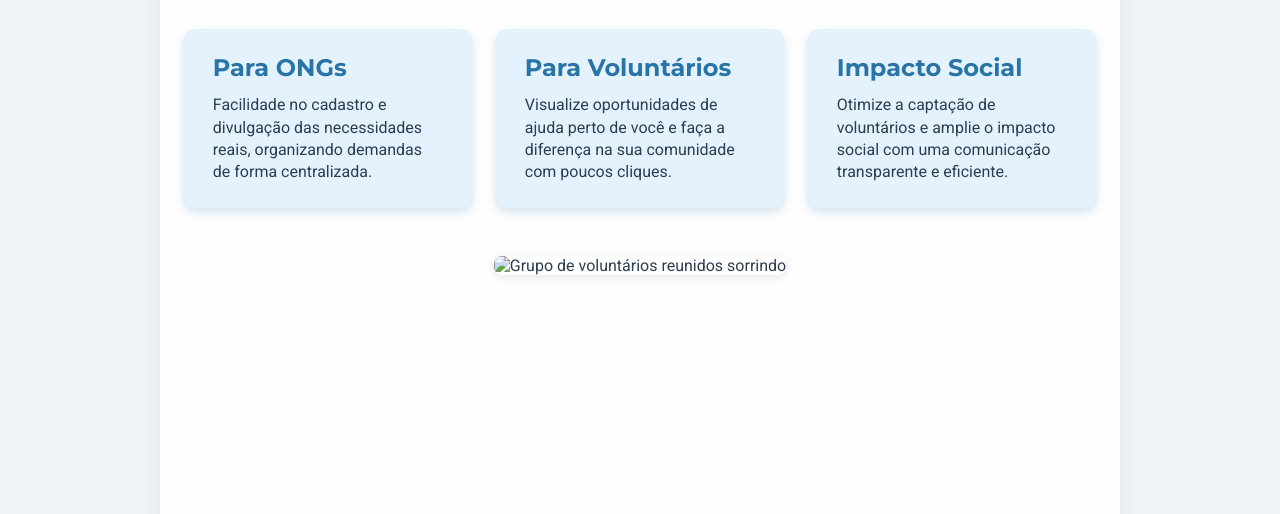
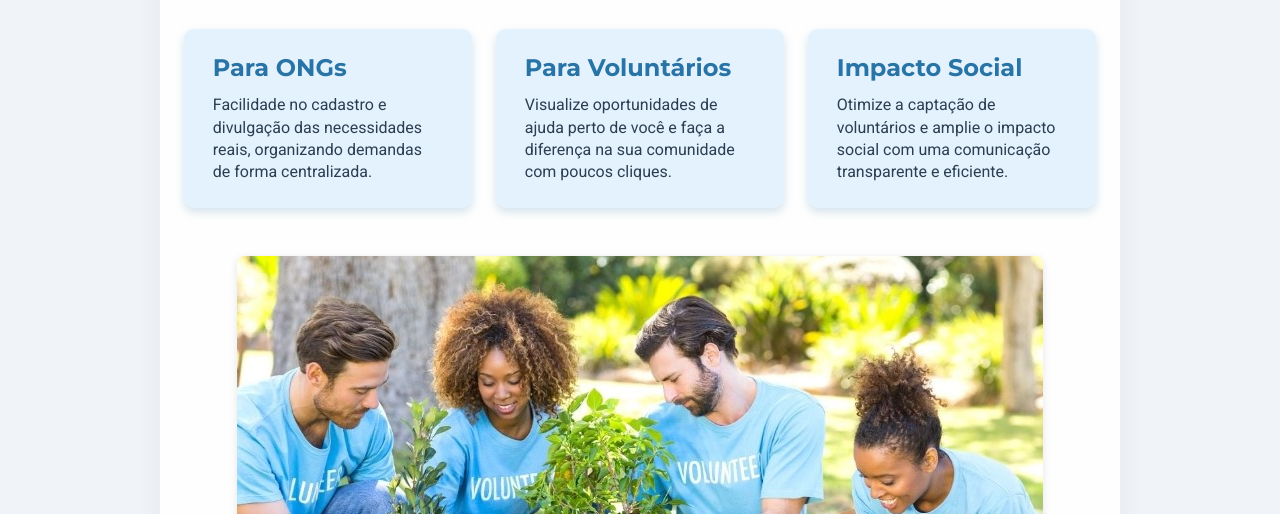
Before and after one commit to guicirelli/Projeto_Voluntariado, a plain HTML site: page index.html in a window 1280 px wide. Shown: the part 286-800 px from the top of the page. Drawn offline with Linux system fonts and the light colour scheme.

Commit message:
Adiciona imagem

```diff
--- a/index.html
+++ b/index.html
@@ -43,7 +43,7 @@
 
         <!-- Imagem dentro da mesma caixa -->
         <div class="intro-image-container" aria-label="Imagem representando voluntariado">
-          <img src="Voluntarios.jpg" alt="Grupo de voluntários reunidos sorrindo" class="intro-image" />
+          <img src="Voluntarios.jpeg" alt="Grupo de voluntários reunidos sorrindo" class="intro-image" />
         </div>
       </div>
     </section>
```
Also changed, not shown: Voluntarios.jpeg (added).
